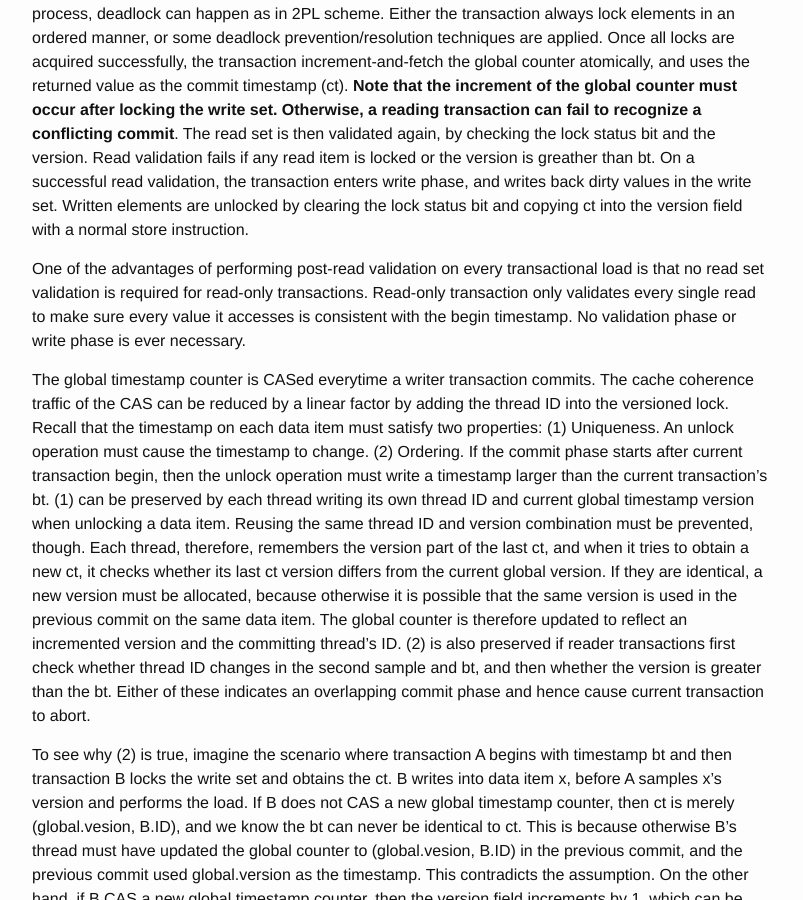
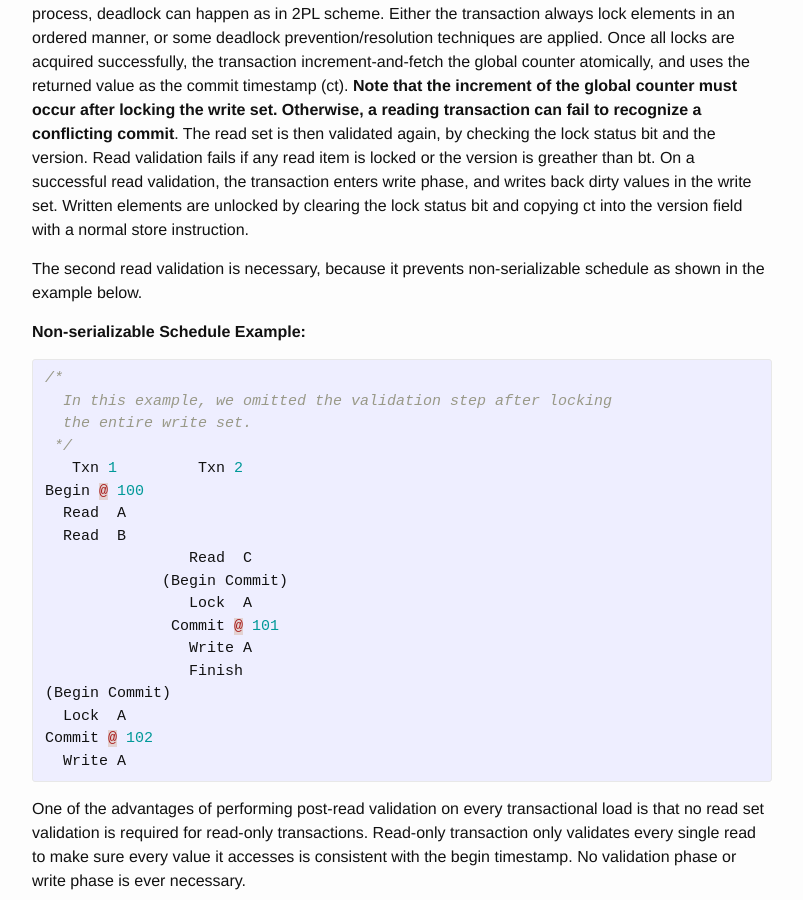
Before and after one commit to wangziqi2013/wangziqi2013.github.io, a Jekyll site: the page built from _posts/2018-03-18-Transactional-Locking-II.markdown, in a window 1280 px wide and 900 px high, scrolled down 2161 px. Shown: the whole window, without its empty margins (238-1041 px from the left). Built offline with Jekyll 4.4.1, drawn with Linux system fonts in a browser that asks for light colours.

Commit message:
Adding an example

```diff
--- a/_posts/2018-03-18-Transactional-Locking-II.markdown
+++ b/_posts/2018-03-18-Transactional-Locking-II.markdown
@@ -94,6 +94,31 @@ is greather than bt. On a successful read validation, the transaction enters wri
 dirty values in the write set. Written elements are unlocked by clearing the lock status bit and copying
 ct into the version field with a normal store instruction.
 
+The second read validation is necessary, because it prevents non-serializable schedule as shown in the example
+below.
+
+**Non-serializable Schedule Example:**
+{% highlight C %}
+/*
+  In this example, we omitted the validation step after locking
+  the entire write set.
+ */
+   Txn 1         Txn 2
+Begin @ 100
+  Read  A
+  Read  B
+                Read  C
+             (Begin Commit)
+                Lock  A
+              Commit @ 101
+                Write A
+                Finish
+(Begin Commit)
+  Lock  A
+Commit @ 102
+  Write A
+{% endhighlight %}
+
 One of the advantages of performing post-read validation on every transactional load is that no read
 set validation is required for read-only transactions. Read-only transaction only validates every single read
 to make sure every value it accesses is consistent with the begin timestamp. No validation phase or write phase
```
